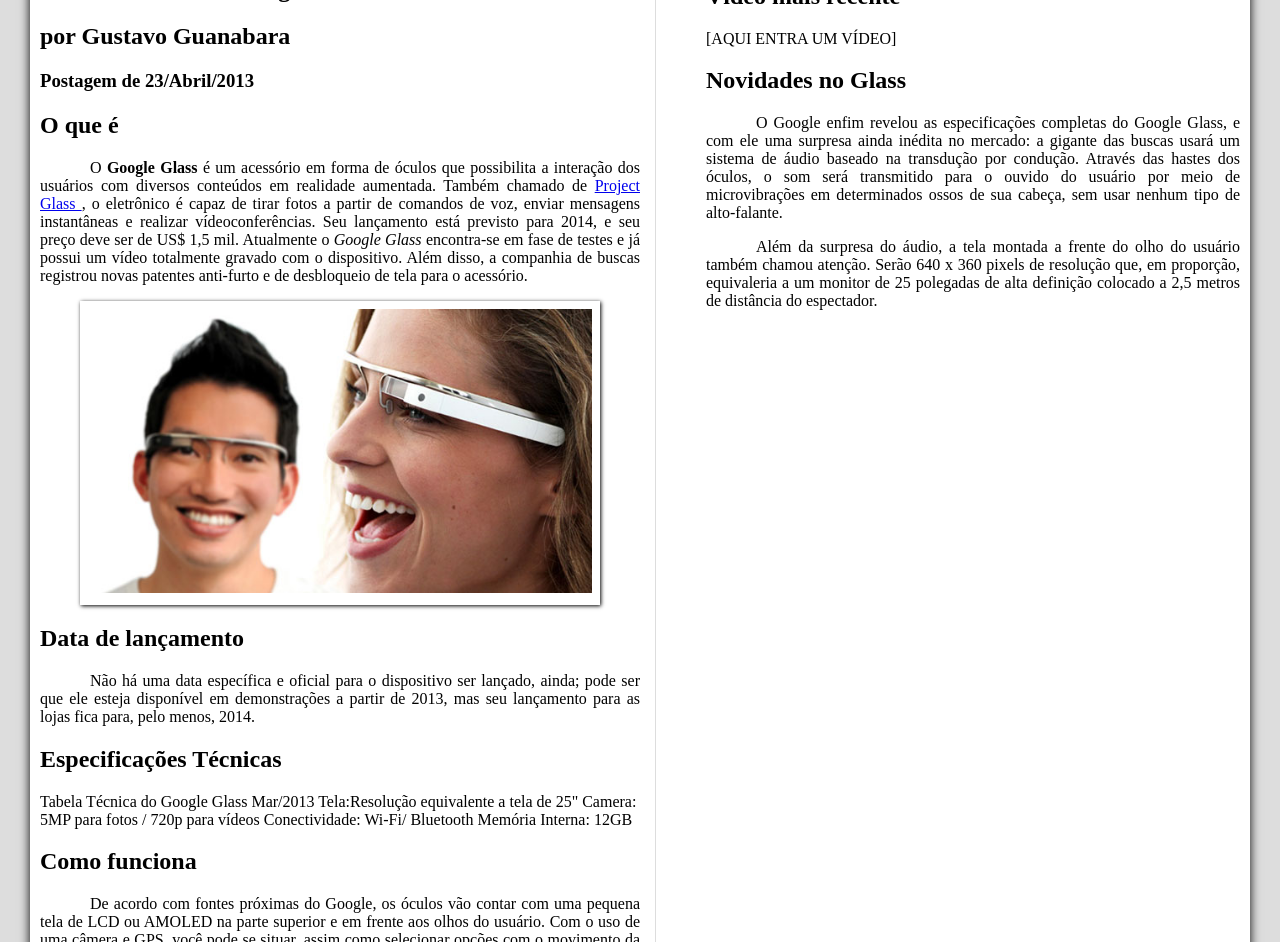
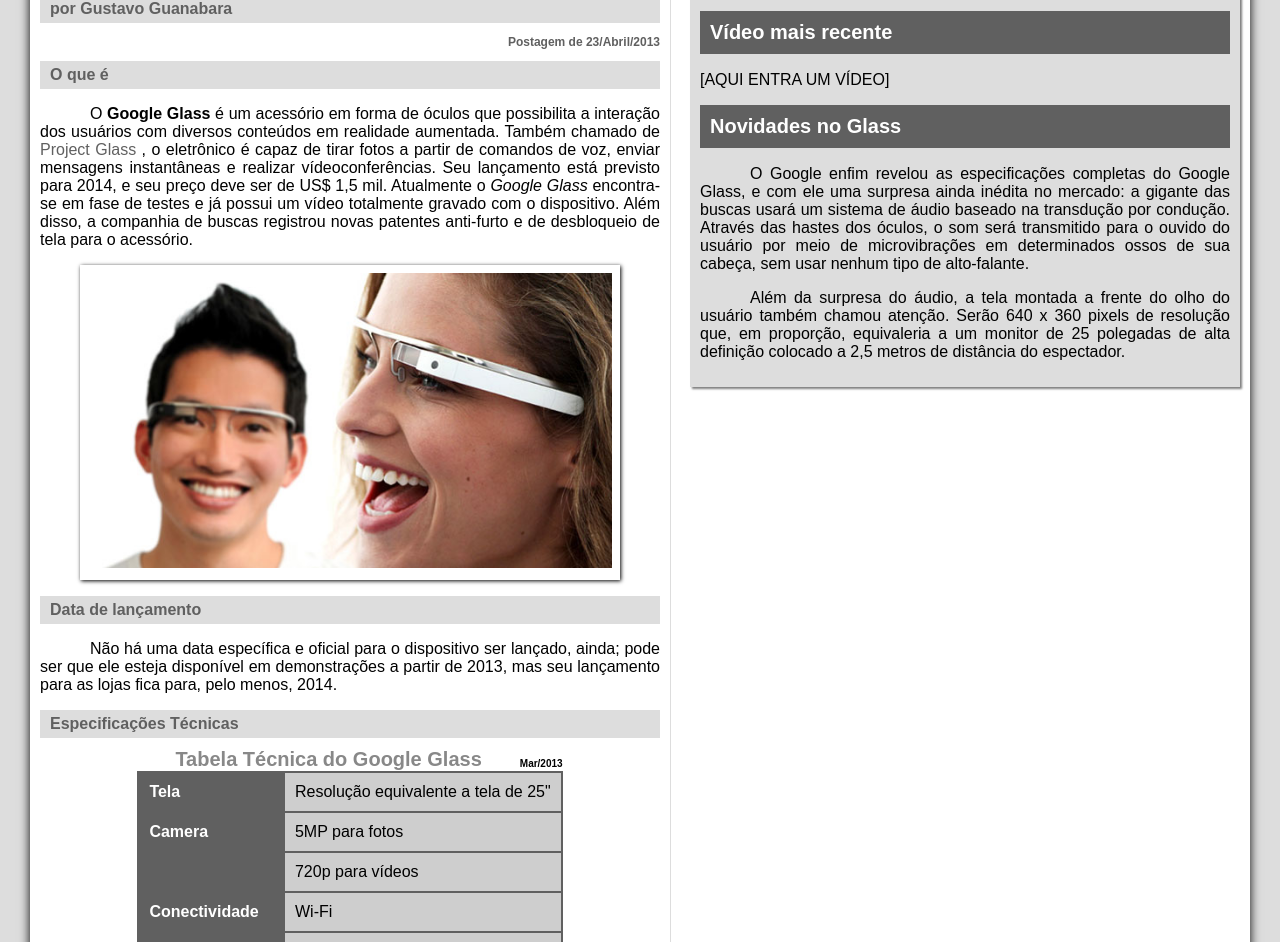
Before and after one commit to lais2211/projeto-glass-html5, a plain HTML site: page index.html in a window 1280 px wide. Shown: the part 280-1222 px from the top of the page. Drawn offline with Linux system fonts and the light colour scheme.

Commit message:
atualização de html e css

```diff
--- a/_css/estilo.css
+++ b/_css/estilo.css
@@ -2,12 +2,14 @@
 
 body{
     background-color: #dddddd;
+    font-family: Arial,sans-serif;
+    color: rgba(0,0,0,1);
 
 }
 
 div#interface{
     width: 1200px;
-    height: 1500px;
+    height: 1700px;
     background-color: white;
     margin: auto auto auto auto;
     box-shadow: 0px 0px 10px rgba(0,0,0,5);
@@ -28,7 +30,7 @@ header#cabecalho {
 }
 
 header#cabecalho h1{
-font-family: Arial, sans-serif;
+font-family: Didot, sans-serif;
     font-size: 30pt;
     color: #606060;
     text-shadow: 1px 1px 1px rgba(0,0,0,0.6) ;
@@ -37,16 +39,53 @@ font-family: Arial, sans-serif;
 }
 
 header#cabecalho h2 {
-    font-family: Arial, sans-serif;
+    font-family: Didot, sans-serif;
     font-size: 15pt;
     color: #888888;
     padding: 0;
     margin-top: 0;
 }
 
+a{
+    color: #606060;
+    text-decoration: none;
+}
+
+a:hover{
+    text-decoration: underline;
+}
+
 p{
     text-align: justify;
     text-indent: 50px;
+}
+
+header#cabeçalho-artigo h1{
+    font-family: Didot,sans-serif;
+    font-size: 20pt;
+    color: #606060;
+    margin-bottom: 0px;
+    margin-top: 0px;
+}
+
+.direita{
+
+    text-align: right;
+}
+
+header#cabeçalho-artigo h2{
+
+    font-size: 13pt;
+    color: #cecece;
+    background-color: white;
+    margin: 0px;
+}
+
+header#cabeçalho-artigo h3{
+
+    font-size: 12px;
+    color: #606060 ;
+    background-color: white;
 }
 
 /* formatação de imagens com legenda */
@@ -122,20 +161,86 @@ nav#menu a:hover {
     text-decoration: underline;
 }
 
+/* formatação tabela */
+
+table#tabela{
+
+    border: 1px solid #606060;
+    border-spacing: 0px;
+    margin-left: auto;
+    margin-right: auto;
+}
+
+table#tabela td{
+
+    border: 1px solid #606060;
+    padding: 10px;
+}
+
+table#tabela td.cd{
+
+    background-color: #cecece;
+}
+
+table#tabela td.ce{
+
+    color: white;
+    background-color: #606060;
+    vertical-align: top;
+    font-weight: bold;
+}
+
+table#tabela caption {
+
+    color: #888888;
+    font-size: 20px;
+    font-weight: bolder;
+}
+
+table#tabela caption span{
+
+   display: block;
+    float: right;
+    color: #000000;
+    font-size: 10px;
+    margin-top: 10px;
+}
+
+/* formatação de section, aside, article e footer */
+
 section#corpo{
     display: block;
-    width: 600px;
+    width: 620px;
     float: left;
-    margin-right: 50px ;
     border-right: 1px solid #dddddd;
-    padding-right: 15px;
+    padding-right: 10px;
 }
-section#lateral{
+aside#lateral{
     display: block;
-    width: 400px;
+    width: 530px;
     float: right;
-    clear: left;
+    background-color: #dddddd;
+    padding: 10px;
+    margin-top: 10px;
+    box-shadow: 2px 2px 2px rgba(0,0,0,.5);
 }
+
+aside#lateral h1{
+
+    font-family: Didot, sans-serif;
+    font-size: 20pt;
+    color: #606060;
+
+}
+
+aside#lateral h2{
+
+background-color: #606060;
+    font-size: 15pt;
+    color: white;
+    padding: 10px;
+}
+
 footer#rodape{
     clear: both;
     border-top: 1px solid #dddddd;
@@ -144,3 +249,12 @@ footer#rodape{
 footer#rodape p {
     text-align: center;
 }
+
+article#noticia h2{
+
+    font-size: 12pt;
+    color: #606060;
+    background-color: #dddddd;
+    padding: 5px 0px 5px 10px;
+    margin: 10px 0px 10px 0px;
+}
--- a/index.html
+++ b/index.html
@@ -35,13 +35,15 @@
     </header>
 
     <section id="corpo">
+        <article id="noticia">
+            <header id="cabeçalho-artigo">
     <hgroup>
     <h3> Tecnologia > Inovações </h3>
     <h1> Saiba tudo sobre o Google Glass </h1>
     <h2> por Gustavo Guanabara </h2>
-    <h3> Postagem de 23/Abril/2013 </h3>
+    <h3 class="direita"> Postagem de 23/Abril/2013 </h3>
     </hgroup>
-
+            </header>
 
 <h2> O que é </h2>
 
@@ -61,12 +63,16 @@
 
     <h2> Especificações Técnicas </h2>
 
-Tabela Técnica do Google Glass Mar/2013
+        <table id="tabela">
+            <caption> Tabela Técnica do Google Glass <span>Mar/2013</span> </caption>
 
-Tela:Resolução equivalente a tela de 25"
-Camera: 5MP para fotos / 720p para vídeos
-Conectividade: Wi-Fi/ Bluetooth
-Memória Interna: 12GB
+            <tr><td  class="ce"> Tela </td> <td class="cd"> Resolução equivalente a tela de 25" </td></tr>
+            <tr><td rowspan="2" class="ce"> Camera </td>  <td class="cd"> 5MP para fotos</td> </tr>
+            <tr><td class="cd">  720p para vídeos  </td></tr>
+            <tr><td rowspan="2" class="ce"> Conectividade </td> <td class="cd"> Wi-Fi</td> </tr>
+            <tr><td class="cd">  Bluetooth  </td></tr>
+            <tr><td class="ce"> Memória Interna </td> <td class="cd">12GB </td> </tr>
+      </table>
 
     <h2> Como funciona </h2>
     <p> De acordo com fontes próximas do Google, os óculos vão contar com uma pequena tela de LCD ou AMOLED na parte superior e em frente aos olhos do usuário. Com o uso de uma câmera e GPS, você pode se situar, assim como selecionar opções com o movimento da cabeça. </p>
@@ -75,6 +81,7 @@ Memória Interna: 12GB
 <p> O vídeo de divulgação do Google mostra que você pode se transformar em uma espécie de “super- <wbr/> humano”, já que o aparelho pode indicar a quantos metros você está de seu destino, se o metrô está aberto ou fechado, mostrar o clima, agenda e até mesmo permitir que você marque encontros apenas com comandos de voz.</p>
 
 [AQUI ENTRA UM VÍDEO]
+        </article>
     </section>
 
     <aside id="lateral">
@@ -83,7 +90,7 @@ Memória Interna: 12GB
 
 [AQUI ENTRA UM VÍDEO]
 
-    <h1> Novidades no Glass </h1>
+    <h2> Novidades no Glass </h2>
     <p> O Google enfim revelou as especificações completas do Google Glass, e com ele uma surpresa ainda inédita no mercado: a gigante das buscas usará um sistema de áudio baseado na transdução por condução. Através das hastes dos óculos, o som será transmitido para o ouvido do usuário por meio de microvibrações em determinados ossos de sua cabeça, sem usar nenhum tipo de alto-falante. </p>
 
     <p> Além da surpresa do áudio, a tela montada a frente do olho do usuário também chamou atenção. Serão 640 x 360 pixels de resolução que, em proporção, equivaleria a um monitor de 25 polegadas de alta definição colocado a 2,5 metros de distância do espectador.</p>
```
Also changed, not shown: _fonts/bubblegum-sans-regular.otf (deleted), _fonts/computer-font.ttf (deleted), _imagens/fundo-de-formas-abstratas-brancas_79603-1362.jpg (renamed from fundo-de-formas-abstratas-brancas_79603-1362.jpg).
